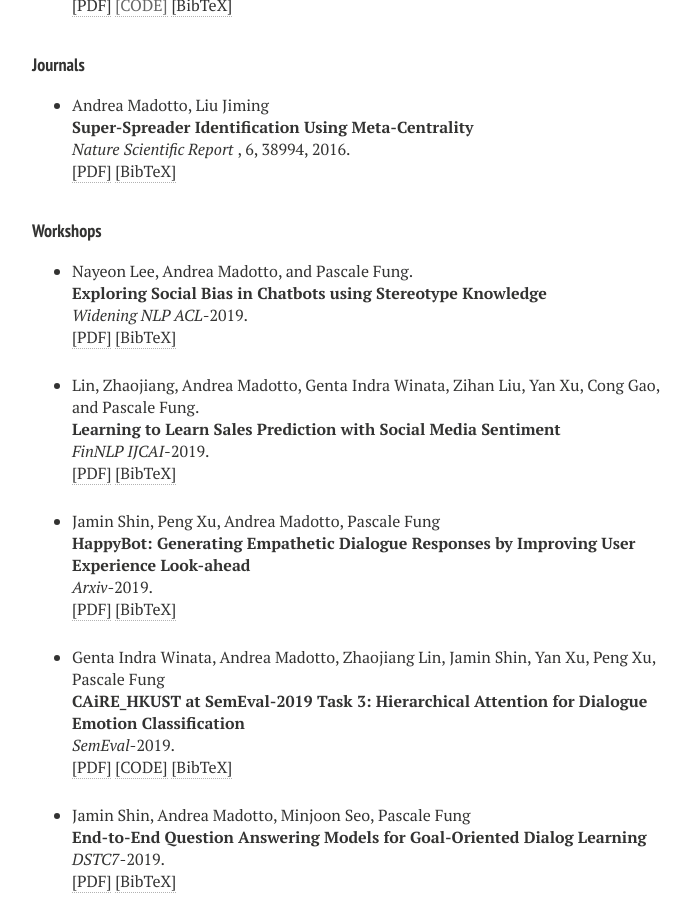
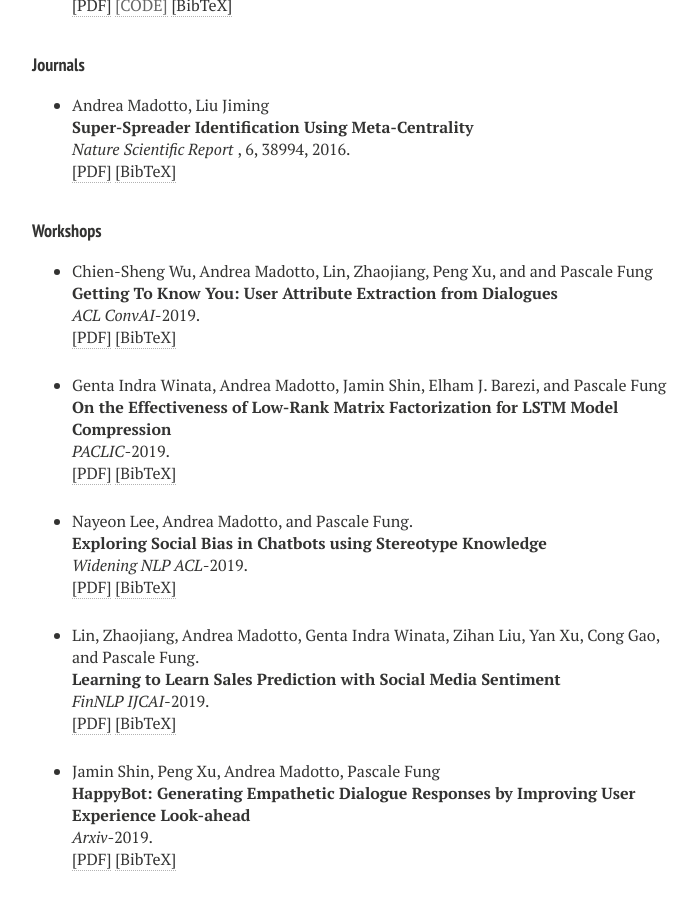
Before and after one commit to andreamad8/OLDWEBSITE, a Jekyll site: the page built from publications.md, in a window 1280 px wide and 900 px high, scrolled down 1145 px. Shown: the whole window, without its empty margins (288-984 px from the left). Built offline with Jekyll 4.4.1, drawn with Linux system fonts in a browser that asks for light colours; nearby versions of some CDN libraries.

Commit message:
added some publication and CV updated

```diff
--- a/_layouts/publications.html
+++ b/_layouts/publications.html
@@ -269,6 +269,58 @@
 
 <!-- Generated from JabRef by PubList by Truong Nghiem at 10:08 on 2017.01.16. -->
 <ul class="biblist">
+
+
+
+
+  <li><p>
+    Chien-Sheng Wu, Andrea Madotto, Lin, Zhaojiang, Peng Xu, and  and Pascale Fung
+    <br>
+    <b>Getting To Know You: User Attribute Extraction from Dialogues</b><br>
+    <i>ACL ConvAI</i>-2019.
+    <br />
+    <a href="https://arxiv.org/abs/1908.09982" target="_blank">[PDF]</a>
+    <!-- <a href="https://github.com/HLTCHKUST/dialogue-emotion"  target="_blank">[CODE]</a> -->
+    <a href="javascript:toggleBibtex('winata2019effectiveness')">[BibTeX]</a>
+    </p>
+    <div id="bib_winata2019effectiveness" class="bibtex noshow">
+    <pre>
+      @article{wu2019getting,
+        title={Getting To Know You: User Attribute Extraction from Dialogues},
+        author={Wu, Chien-Sheng and Madotto, Andrea and Lin, Zhaojiang and Xu, Peng and Fung, Pascale},
+        journal={arXiv preprint arXiv:1908.04621},
+        year={2019}
+      }
+    </pre>
+    </div>
+    </li>
+
+
+  <li><p>
+    Genta Indra Winata, Andrea Madotto,  Jamin Shin,  Elham J. Barezi, and Pascale Fung
+    <br>
+    <b>On the Effectiveness of Low-Rank Matrix Factorization for LSTM Model Compression</b><br>
+    <i>PACLIC</i>-2019.
+    <br />
+    <a href="https://arxiv.org/abs/1908.09982" target="_blank">[PDF]</a>
+    <!-- <a href="https://github.com/HLTCHKUST/dialogue-emotion"  target="_blank">[CODE]</a> -->
+    <a href="javascript:toggleBibtex('winata2019effectiveness')">[BibTeX]</a>
+    </p>
+    <div id="bib_winata2019effectiveness" class="bibtex noshow">
+    <pre>
+      @article{winata2019effectiveness,
+        title={On the Effectiveness of Low-Rank Matrix Factorization for LSTM Model Compression},
+        author={Winata, Genta Indra and Madotto, Andrea and Shin, Jamin and Barezi, Elham J and Fung, Pascale},
+        journal={arXiv preprint arXiv:1908.09982},
+        year={2019}
+      }
+    </pre>
+    </div>
+    </li>
+
+
+
+
 
   <li><p>
     Nayeon Lee, Andrea Madotto, and Pascale Fung.
```
Also changed, not shown: 4 other files.
